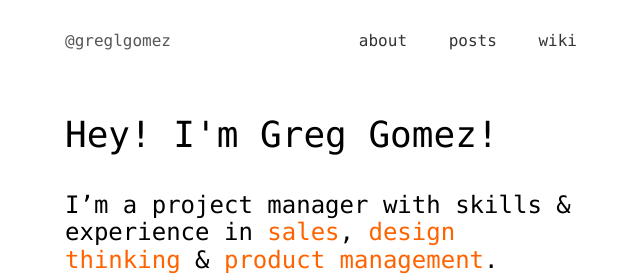
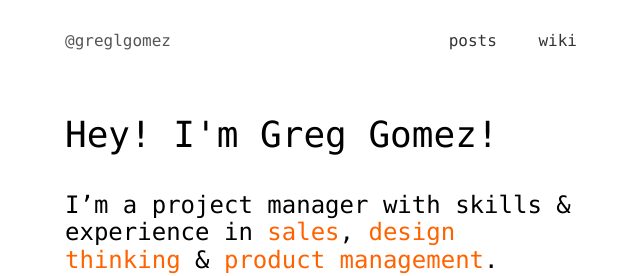
Before and after one commit to greglgomez/greglgomez.github.io, a Jekyll site: the page built from index.html, in a window 1280 px wide. Shown: the top 276 px of the page, without its empty margins (319-959 px from the left). Built offline with Jekyll 4.4.1, drawn with Linux system fonts in a browser that asks for light colours.

Commit message:
commenting out about page

```diff
--- a/_includes/header.html
+++ b/_includes/header.html
@@ -4,7 +4,7 @@
             @greglgomez
         </a>
         <div class="di">
-            <a class="link dim dark-gray f6 f5-l dib mr3 mr4-l" href="/about" title="about">about</a>
+            {% comment %}<a class="link dim dark-gray f6 f5-l dib mr3 mr4-l" href="/about" title="about">about</a>{% endcomment %}
             <a class="link dim dark-gray f6 f5-l dib mr3 mr4-l" href="/posts" title="posts">posts</a>
             <a class="link dim dark-gray f6 f5-l dib" href="/wiki" title="wiki">wiki</a>
         </div>
```
